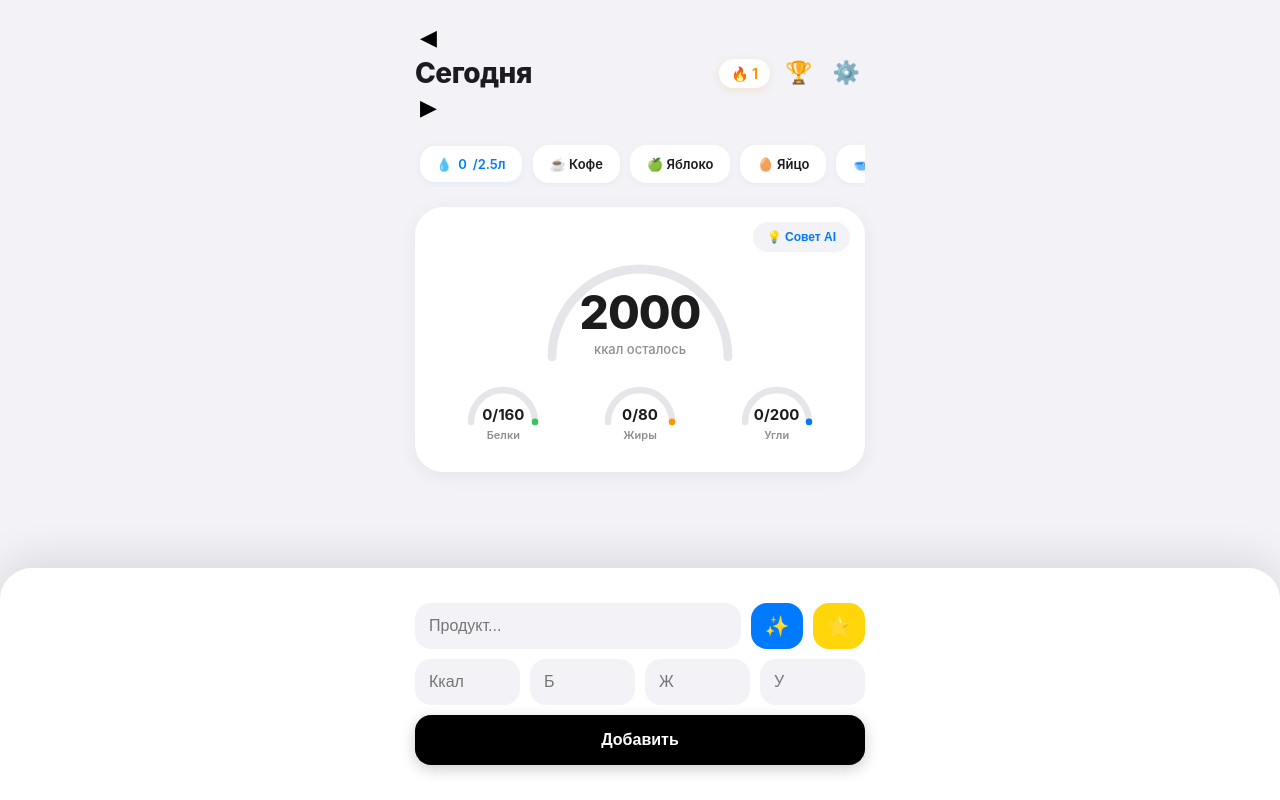
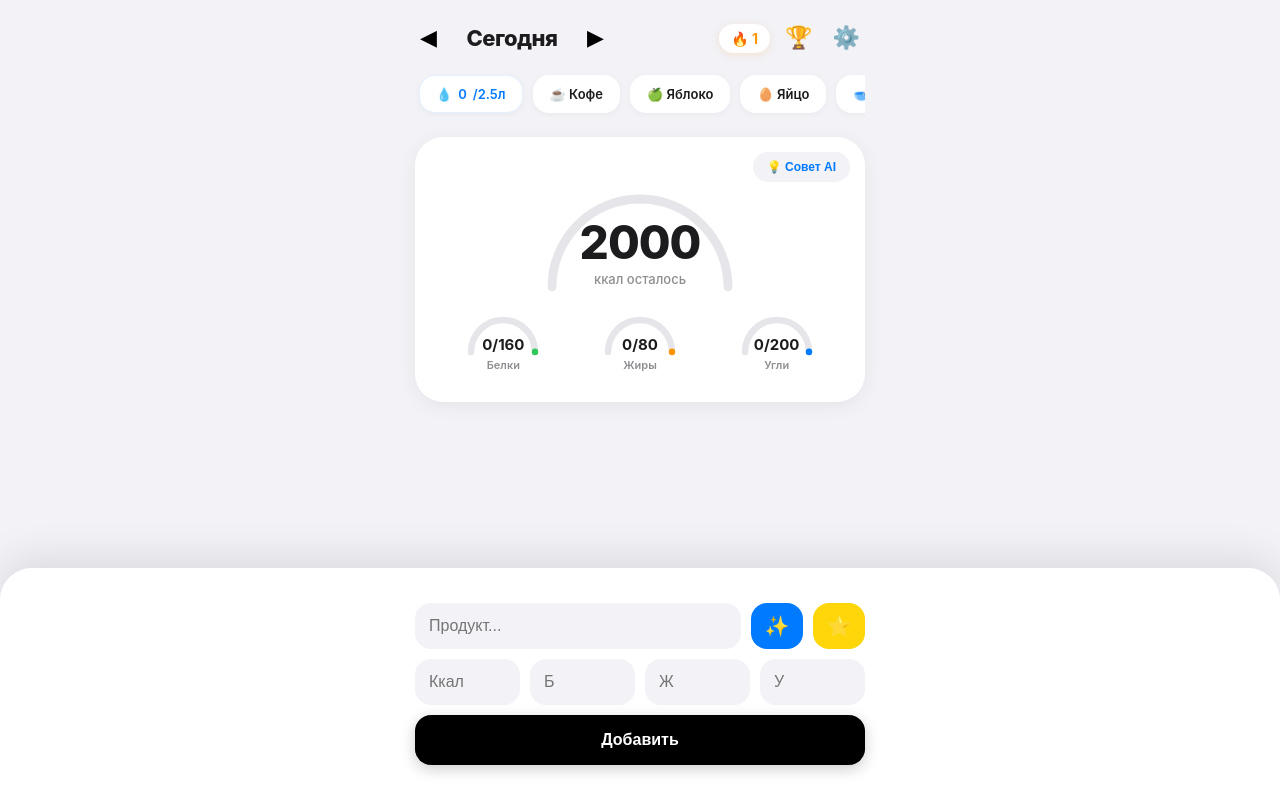
Before and after one commit to thetunix/Calzen, a plain HTML site: page index.html in a window 1280 px wide. Drawn offline with Linux system fonts and the light colour scheme.

Commit message:
Update style.css

```diff
--- a/style.css
+++ b/style.css
@@ -71,7 +71,17 @@ label { font-size: 11px; color: var(--gray); font-weight: 600; display: block; m
 .gauge-val { position: absolute; bottom: 0; left: 0; right: 0; text-align: center; }
 .gauge-val h2 { font-size: 46px; font-weight: 800; margin: 0; line-height: 1; letter-spacing: -1px; }
 .gauge-val p { font-size: 13px; color: var(--gray); margin: 6px 0 0 0; font-weight: 500; }
-
+/* Добавь это в style.css */
+.date-nav {
+    display: flex;
+    align-items: center;
+    gap: 10px;
+}
+.date-nav h1 {
+    font-size: 22px; /* Чуть меньше, чтобы влезало */
+    min-width: 120px;
+    text-align: center;
+}
 .macros-row { display: flex; justify-content: space-around; margin-top: 25px; }
 .macro-item { width: 80px; text-align: center; position: relative; }
 .macro-gauge { height: 40px; width: 80px; margin: 0 auto; position: relative; }
@@ -107,4 +117,5 @@ path.meter { stroke-width: 8; fill: none; stroke-linecap: round; transition: str
 .ai-btn { background: var(--blue); color: white; }
 .save-btn { background: var(--yellow); color: black; }
 .add-btn { background: #000; color: white; font-weight: 700; border-radius: 16px; border: none; padding: 16px; width: 100%; font-size: 16px; cursor: pointer; box-shadow: 0 4px 15px rgba(0,0,0,0.2); }
+
 .add-btn:active { transform: scale(0.98); }
```
